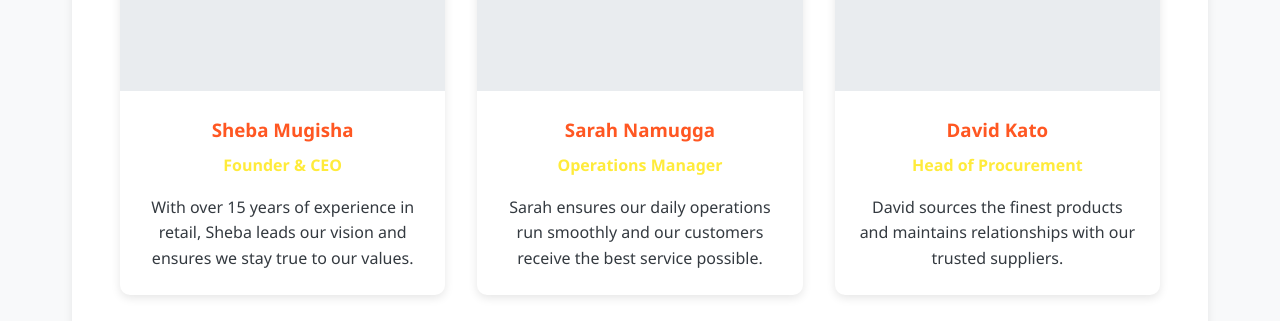
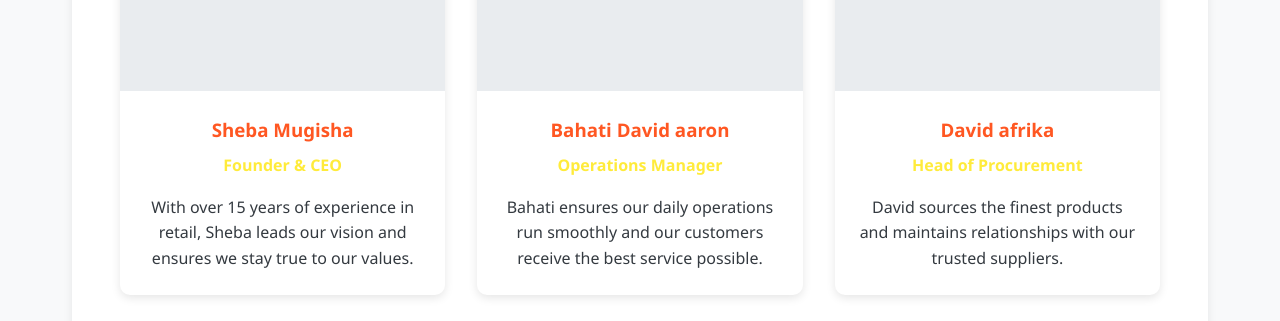
Before and after one commit to Sheba02/shell-rimula-express, a plain HTML site: page about.html in a window 1280 px wide. Shown: the part 2832-3153 px from the top of the page. Drawn offline with Linux system fonts and the light colour scheme.

Commit message:
Updated new changes

```diff
--- a/about.html
+++ b/about.html
@@ -437,9 +437,9 @@
                                 <i class="fas fa-user"></i>
                             </div>
                             <div class="team-info">
-                                <h3>Sarah Namugga</h3>
+                                <h3>Bahati David aaron</h3>
                                 <div class="position">Operations Manager</div>
-                                <p>Sarah ensures our daily operations run smoothly and our customers receive the best service possible.</p>
+                                <p>Bahati ensures our daily operations run smoothly and our customers receive the best service possible.</p>
                             </div>
                         </div>
                         <div class="team-card">
@@ -447,7 +447,7 @@
                                 <i class="fas fa-user"></i>
                             </div>
                             <div class="team-info">
-                                <h3>David Kato</h3>
+                                <h3>David  afrika</h3>
                                 <div class="position">Head of Procurement</div>
                                 <p>David sources the finest products and maintains relationships with our trusted suppliers.</p>
                             </div>
```
